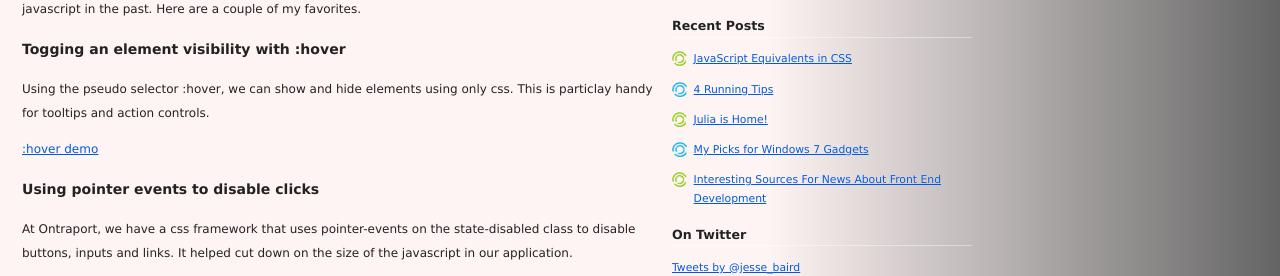
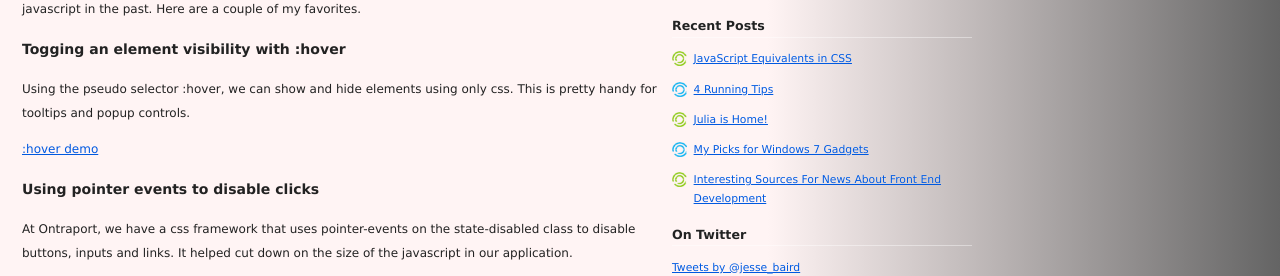
Before and after one commit to jebaird/jebaird.github.com, a Jekyll site: the page built from _posts/2013-06-26-javascript-equivalents-in-css.md, in a window 1280 px wide. Shown: the part 172-448 px from the top of the page. Built offline with Jekyll 4.4.1, drawn with Linux system fonts in a browser that asks for light colours; Markdown is read by kramdown in place of the engine named in the settings; comment, search, counter and statistics services are not loaded.

Commit message:
fixed spelling error

```diff
--- a/_posts/2013-06-26-javascript-equivalents-in-css.md
+++ b/_posts/2013-06-26-javascript-equivalents-in-css.md
@@ -9,7 +9,7 @@ With the wide support of css 3 we can use css to do some of the things that coul
 
 ### Togging an element visibility with :hover
 
-Using the pseudo selector :hover, we can show and hide elements using only css. This is particlay handy for tooltips and action controls.
+Using the pseudo selector :hover, we can show and hide elements using only css. This is pretty handy for tooltips and popup controls.
 
 [:hover demo](/demos/2013-06-26-javascript-equivalents-in-css/hover.html)
 
```
